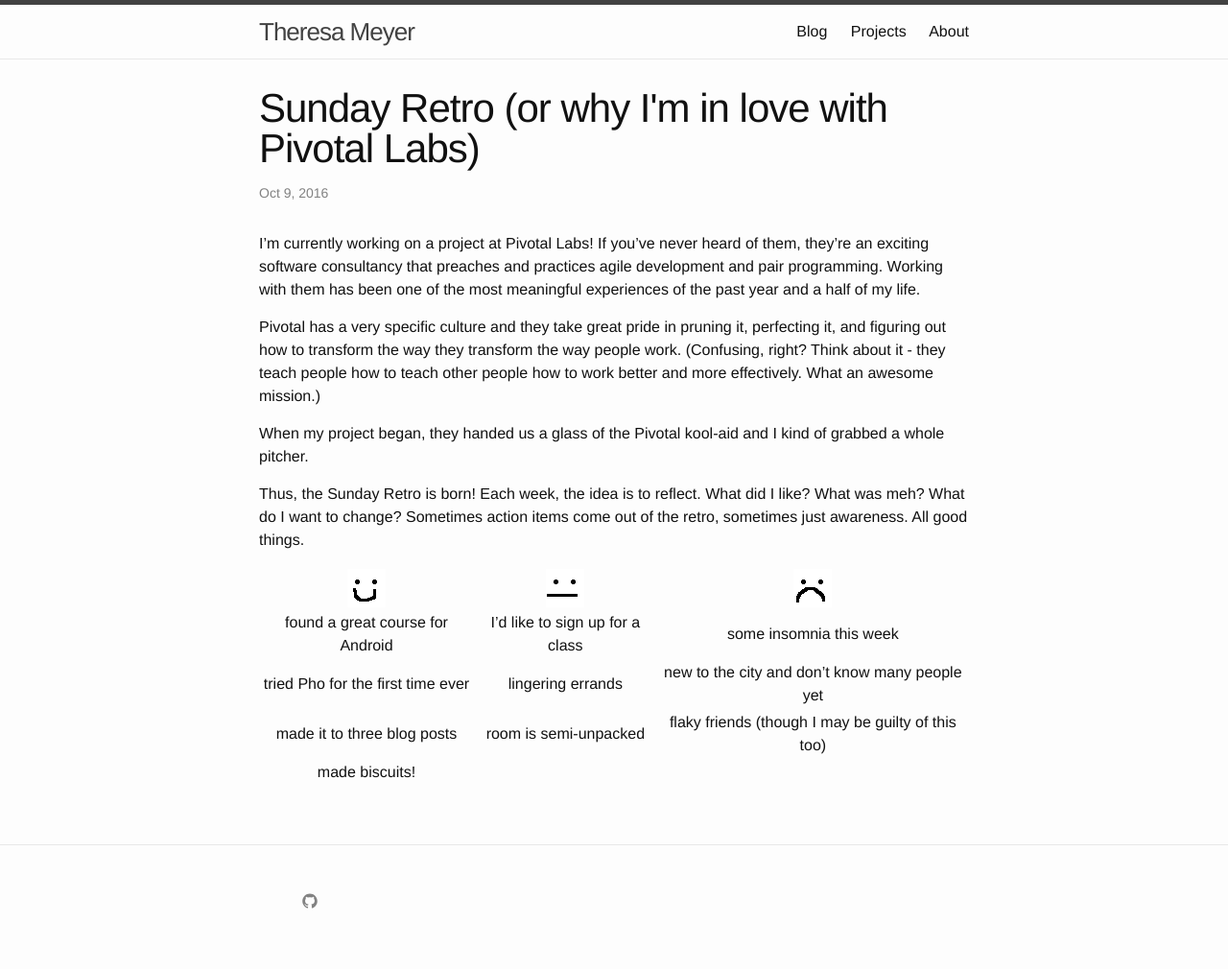
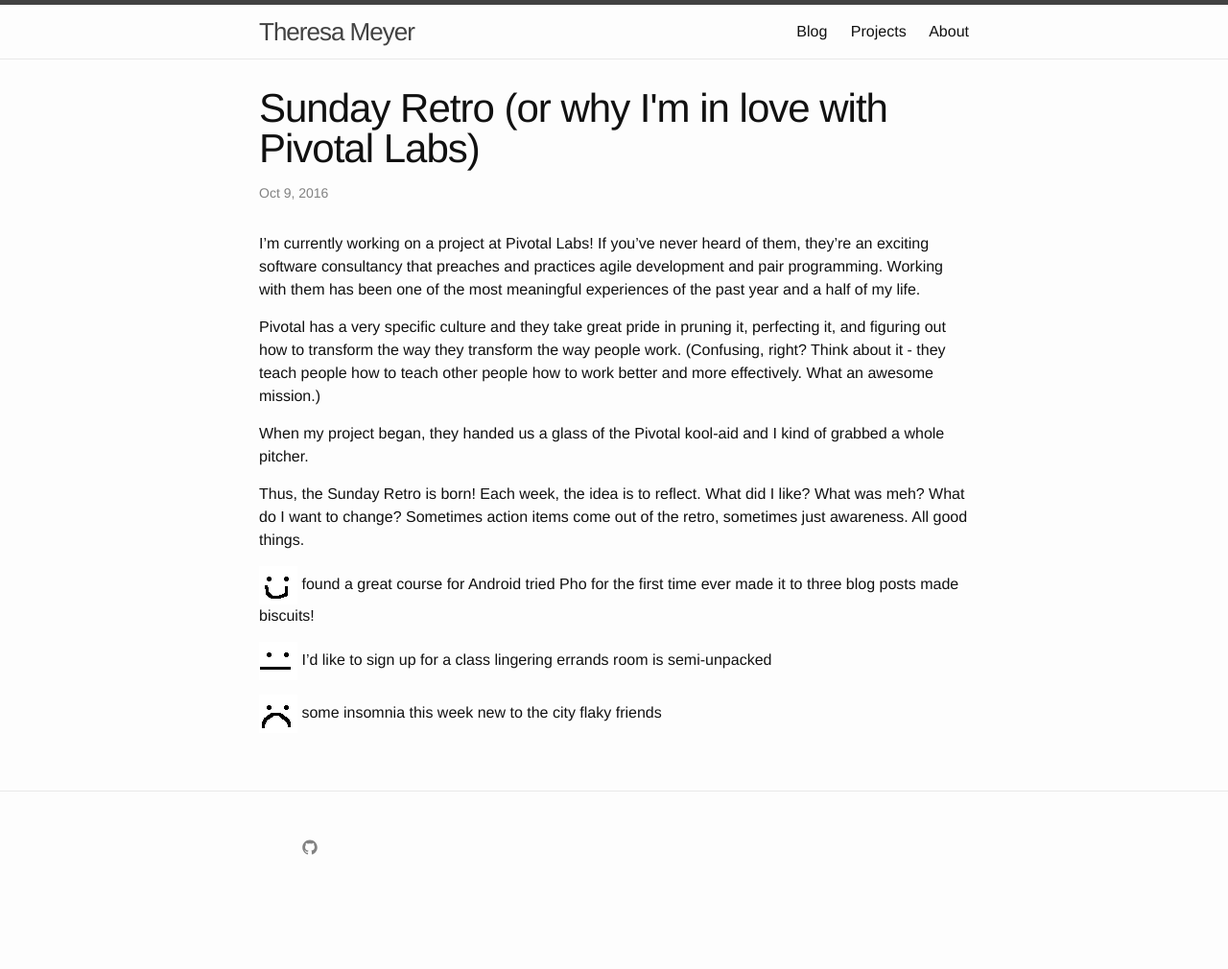
Before and after one commit to treedledee/treedledee.github.io, a Jekyll site: the page built from _posts/2016-10-09-sunday-retro.md, in a window 1280 px wide. Shown: the whole page at 96% size. Built offline with Jekyll 4.4.1, drawn with Linux system fonts in a browser that asks for light colours; after the commit the page ends 954 px from its top, so only the background shows below that.

Commit message:
markdown tables are not good

```diff
--- a/_posts/2016-10-09-sunday-retro.md
+++ b/_posts/2016-10-09-sunday-retro.md
@@ -26,9 +26,18 @@
 What did I like? What was meh? What do I want to change? Sometimes
 action items come out of the retro, sometimes just awareness. All good things.
 
-| <img src="/img/smile.png?raw=true"> | <img src="/img/neutral.png?raw=true">  | <img src="/img/sad.png?raw=true">  |
-|:-----:|:-----:|:-----:|
-| found a great course for Android | I'd like to sign up for a class | some insomnia this week |
-| tried Pho for the first time ever | lingering errands | new to the city and don't know many people yet  |
-| made it to three blog posts | room is semi-unpacked | flaky friends (though I may be guilty of this too) |
-| made biscuits! |   |   |
+<img src="/img/smile.png?raw=true">
+found a great course for Android
+tried Pho for the first time ever
+made it to three blog posts
+made biscuits!
+
+<img src="/img/neutral.png?raw=true">
+I'd like to sign up for a class
+lingering errands
+room is semi-unpacked
+
+<img src="/img/sad.png?raw=true">
+some insomnia this week
+new to the city
+flaky friends
```
